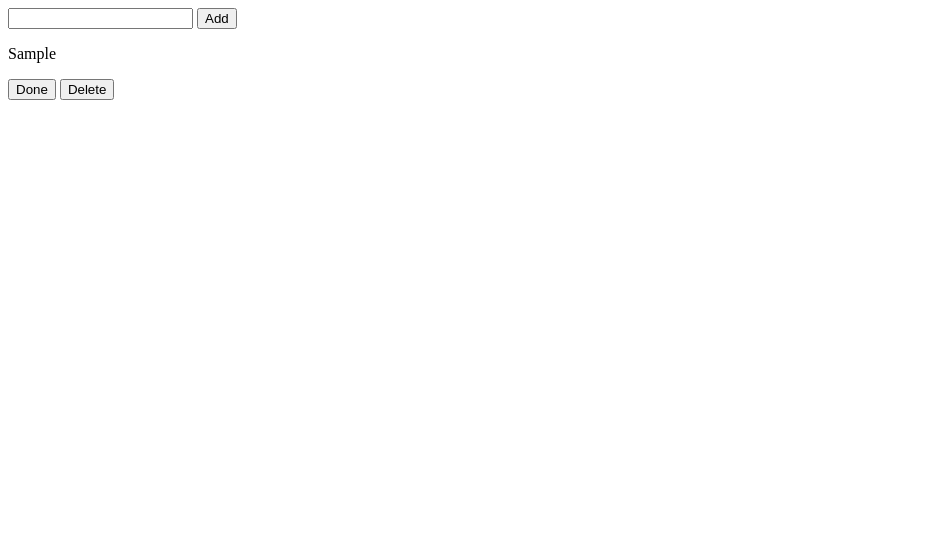
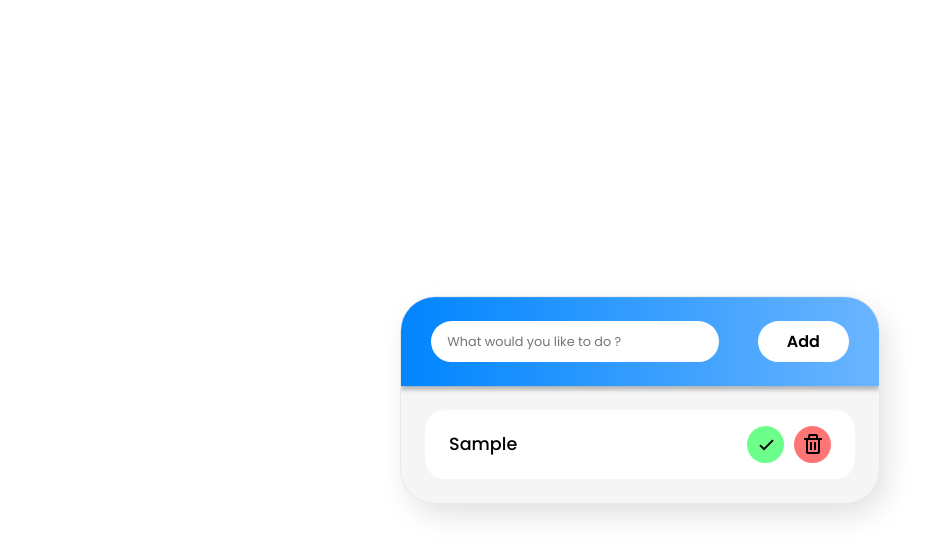
Before and after one commit to Janjanny/To_Do_List_PHP, a PHP site: page / in a window 1280 px wide. Shown: the top 557 px of the page, without its empty margins (0-944 px from the left). Run offline with PHP 8.4, Linux system fonts and the light colour scheme; tables that the repository leaves empty or names only in its code hold one stand-in row (values such as "Sample post").

Commit message:
add stylings

```diff
--- /dev/null
+++ b/assets/styles/style.css
@@ -0,0 +1,135 @@
+@import url("https://fonts.googleapis.com/css2?family=Poppins:ital,wght@0,100;0,200;0,300;0,400;0,500;0,600;0,700;0,800;0,900;1,100;1,200;1,300;1,400;1,500;1,600;1,700;1,800;1,900&display=swap");
+
+* {
+  padding: 0;
+  margin: 0;
+  box-sizing: border-box;
+  font-family: "Poppins", Arial, Helvetica, sans-serif;
+}
+
+:root {
+  --primary: #0085ff;
+  --secondary: #69b4ff;
+  --white: #ffffff;
+  --off-white: #f5f5f5;
+  --green: #6cff8c;
+  --red: #ff7474;
+}
+
+.task-board {
+  position: absolute;
+  top: 50%;
+  left: 50%;
+  transform: translate(-50%, -50%);
+  background-color: var(--off-white);
+  width: 30rem;
+  height: fit-content;
+  display: flex;
+  flex-direction: column;
+  justify-content: center;
+  align-items: center;
+  border-radius: 35px;
+  overflow: hidden;
+  box-shadow: 7px 12px 33.4px -5px rgba(0, 0, 0, 0.15);
+  border: 1px solid #e9e9e9;
+}
+
+.task-board .header {
+  width: 100%;
+  background: linear-gradient(
+    90deg,
+    var(--primary) 0%,
+    var(--secondary) 98.84%
+  );
+  display: flex;
+  justify-content: center;
+  align-items: center;
+  padding: 1.5rem 1rem;
+  box-shadow: 0px 4px 4px 0px rgba(0, 0, 0, 0.25);
+}
+
+.task-board .header form {
+  width: 100%;
+  /* background-color: red; */
+  display: flex;
+  justify-content: space-around;
+  gap: 10px;
+}
+
+form #text-input {
+  font-size: 0.8rem;
+  padding: 0.5rem 1rem;
+  width: 18rem;
+  border: none;
+  border-radius: 1.5rem;
+  outline: none;
+}
+
+form button {
+  font-weight: 600;
+  background-color: var(--white);
+  border: none;
+  border-radius: 1.5rem;
+  font-size: 1rem;
+  padding: 0.5rem 1.8rem;
+  cursor: pointer;
+}
+
+form button:hover {
+  background-color: var(--off-white);
+  transition: all 0.3s ease;
+}
+
+.task {
+  width: 100%;
+  padding: 1.5rem;
+  display: flex;
+  flex-direction: column;
+  gap: 20px;
+}
+
+.task .to-do {
+  background-color: var(--white);
+  width: 100%;
+  font-weight: 500;
+  font-size: 1.1rem;
+  display: flex;
+  justify-content: space-between;
+  align-items: center;
+  padding: 1rem 1.5rem;
+  border-radius: 20px;
+}
+
+.task .to-do .buttons {
+  display: flex;
+  gap: 10px;
+}
+
+.task .to-do .buttons button {
+  font-size: 1rem;
+  display: flex;
+  justify-content: center;
+  align-items: center;
+  padding: 0.4rem;
+  border-radius: 50%;
+  border: none;
+  cursor: pointer;
+}
+
+.task .to-do .buttons .complete {
+  background-color: var(--green);
+  transition: all 0.3s ease;
+}
+
+.task .to-do .buttons .complete:hover {
+  filter: brightness(0.9);
+}
+
+.task .to-do .buttons .delete {
+  background-color: var(--red);
+  transition: all 0.3s ease;
+}
+
+.task .to-do .buttons .delete:hover {
+  filter: brightness(0.9);
+}
--- a/includes/tasks_view.inc.php
+++ b/includes/tasks_view.inc.php
@@ -6,8 +6,8 @@ function showTasks(array $tasks)
     echo "<div class='to-do'>
         <p>" . $task['task'] . "</p>
         <div class='buttons'>
-        <button class='complete'>Done</button>
-        <button class='delete'>Delete</button>
+        <button class='complete'><svg xmlns='http://www.w3.org/2000/svg' width='24' height='24' viewBox='0 0 24 24' style='fill: rgba(0, 0, 0, 1);transform: ;msFilter:;'><path d='m10 15.586-3.293-3.293-1.414 1.414L10 18.414l9.707-9.707-1.414-1.414z'></path></svg></button>
+        <button class='delete'><svg xmlns='http://www.w3.org/2000/svg' width='24' height='24' viewBox='0 0 24 24' style='fill: rgba(0, 0, 0, 1);transform: ;msFilter:;'><path d='M5 20a2 2 0 0 0 2 2h10a2 2 0 0 0 2-2V8h2V6h-4V4a2 2 0 0 0-2-2H9a2 2 0 0 0-2 2v2H3v2h2zM9 4h6v2H9zM8 8h9v12H7V8z'></path><path d='M9 10h2v8H9zm4 0h2v8h-2z'></path></svg></button>
       </div>
       </div>";
   }
--- a/index.php
+++ b/index.php
@@ -12,6 +12,7 @@ require_once "./includes/tasks_controller.inc.php";
 <head>
   <meta charset="UTF-8">
   <meta name="viewport" content="width=device-width, initial-scale=1.0">
+  <link rel="stylesheet" href="./assets/styles/style.css">
   <title>To Do List</title>
 </head>
 
@@ -19,7 +20,7 @@ require_once "./includes/tasks_controller.inc.php";
   <div class="task-board">
     <div class="header">
       <form action="./includes/task.inc.php" method="post" autocomplete="off">
-        <input type="text" name="addTask" id="">
+        <input type="text" name="addTask" id="text-input" placeholder="What would you like to do ?">
         <button type="submit">Add</button>
       </form>
     </div>
```
